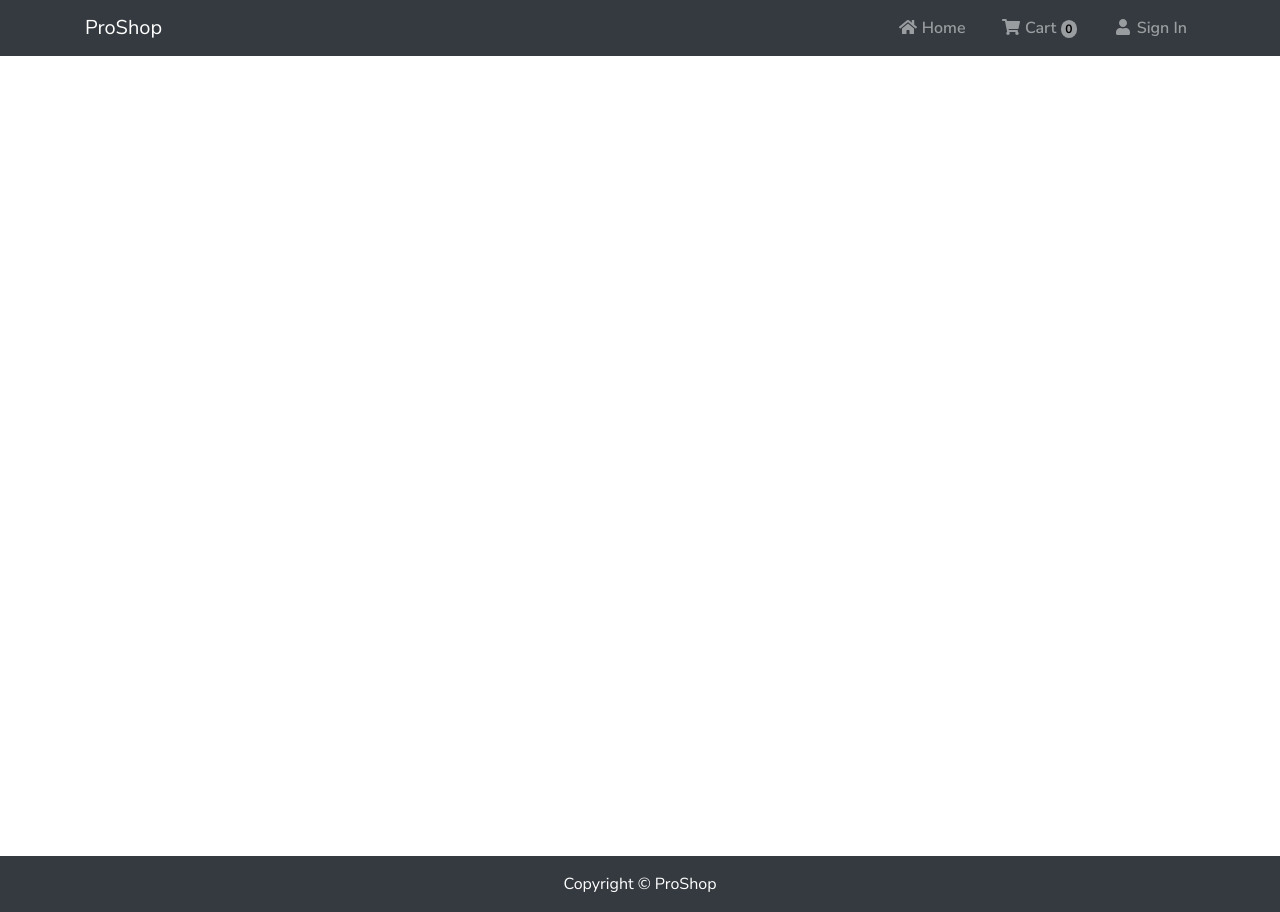
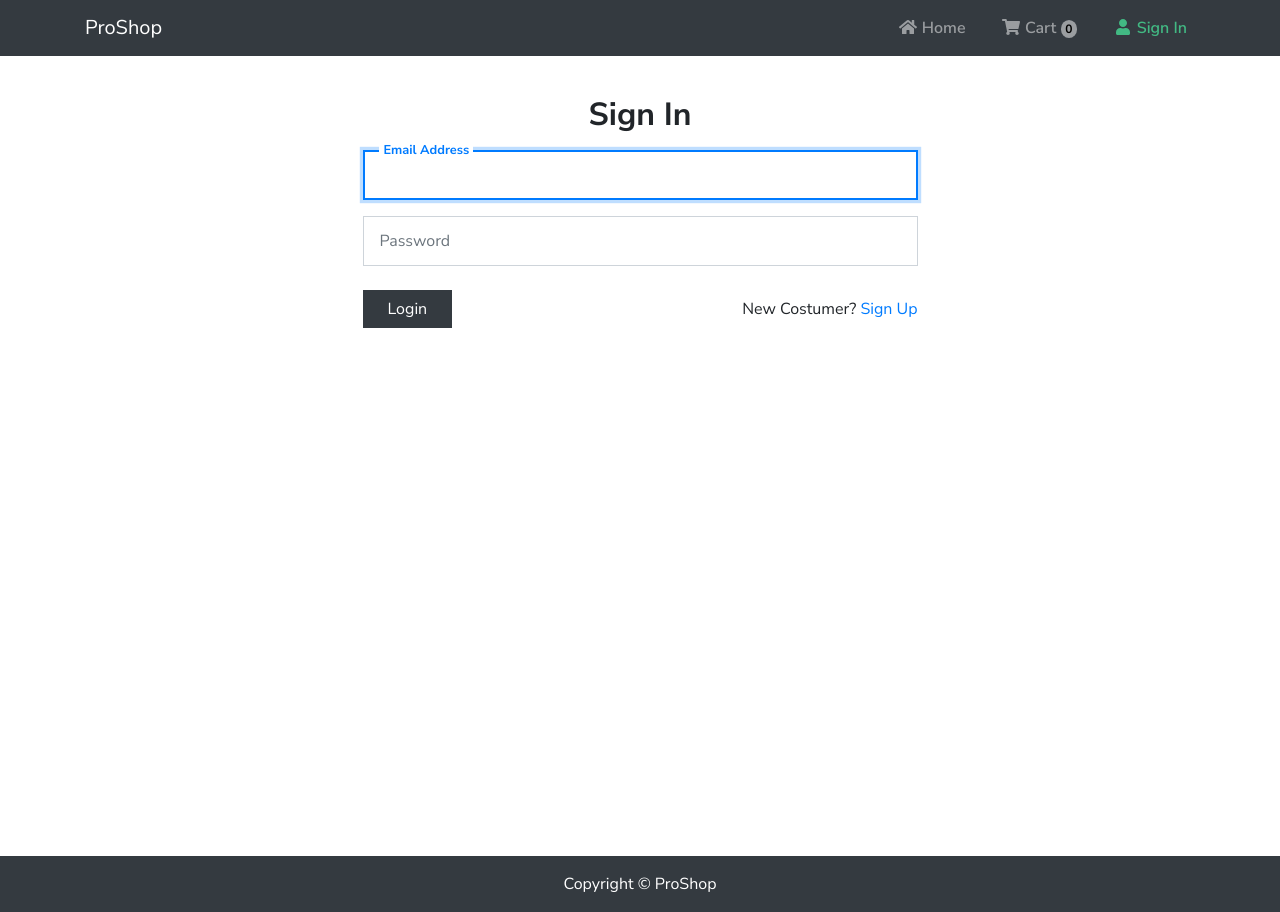
Before and after one commit to dsErick/proshop, a Vue app in the folder frontend/: page /login in a window 1280 px wide. Built offline with nearby package versions, Linux system fonts and the light colour scheme.

Commit message:
User Login Screen & Functionality

```diff
--- a/frontend/src/components/VHeader.vue
+++ b/frontend/src/components/VHeader.vue
@@ -25,14 +25,10 @@
                         </router-link>
                     </li>
                     <li class="nav-item">
-                        <!-- <router-link to="/login" class="nav-link">
+                        <router-link :to="{ name: 'Login' }" class="nav-link">
                             <font-awesome-icon :icon="['fas', 'user']" fixed-width />
                             Sign In
-                        </router-link> -->
-                        <a class="nav-link" href="#">
-                            <font-awesome-icon :icon="['fas', 'user']" fixed-width />
-                            Sign In
-                        </a>
+                        </router-link>
                     </li>
                 </ul>
             </div>
--- /dev/null
+++ b/frontend/src/composables/useUsers.js
@@ -0,0 +1,16 @@
+import { computed } from 'vue'
+import { useStore } from 'vuex'
+
+export default function useUsers() {
+    const store = useStore()
+
+    const user = computed(() => store.getters['getUser'])
+    const authUser = user => store.dispatch('loginUser', user)
+
+    return {
+        user,
+        authUser,
+        isLoading: computed(() => store.getters['utils/isLoading']),
+        error: computed(() => store.getters['utils/getError'])
+    }
+}
--- a/frontend/src/router/index.js
+++ b/frontend/src/router/index.js
@@ -15,6 +15,12 @@ const routes = [
         path: '/cart',
         name: 'Cart',
         component: () => import(/* webpackChunkName: "cart-view" */ '@/views/Cart.vue')
+    },
+
+    {
+        path: '/login',
+        name: 'Login',
+        component: () => import(/* webpackChunkName: "login-view" */ '@/views/Login.vue')
     }
 ]
 
--- a/frontend/src/store/modules/users.js
+++ b/frontend/src/store/modules/users.js
@@ -6,6 +6,7 @@ const initialUserState = () => (JSON.parse(localStorage.getItem('user')) ?? {
     name: '',
     email: '',
     isAdmin: false,
+    token: null
 })
 
 const state = {
--- /dev/null
+++ b/frontend/src/views/Login.vue
@@ -0,0 +1,109 @@
+<template>
+<div id="login" class="container-lg container-fluid">
+    <div class="d-flex flex-column align-items-center">
+        <h2 class="font-weight-bold mb-3 mt-4">Sign In</h2>
+
+        <v-loader v-if="isLoading" />
+
+        <v-alert v-else-if="error.message">
+            {{ error.message }}
+        </v-alert>
+
+        <form @submit.prevent="authUser(formData)">
+            <v-form-input
+                v-model="formData.email"
+                inputId="email"
+                label="Email Address"
+                :autofocus="true"
+                :autocomplete="true"
+            />
+            <v-form-input
+                class="mb-1"
+                v-model="formData.password"
+                inputId="password"
+                label="Password"
+                type="password"
+                :autocomplete="true"
+            />
+
+            <div class="d-flex align-items-center justify-content-between mt-4">
+                <button type="submit" class="btn btn-dark px-4">
+                    Login
+                </button>
+
+                <p class="mb-0">
+                    New Costumer?
+                    <!-- <router-link :to="{ name: 'Register', query: { redirect }}">Sign Up</router-link> -->
+                    <a href="/register">Sign Up</a>
+                </p>
+            </div>
+        </form>
+    </div>
+</div>
+</template>
+
+<script>
+import { reactive, watch, defineAsyncComponent } from 'vue'
+import { useRoute, useRouter } from 'vue-router'
+import VFormInput from '@/components/VFormInput'
+import useUsers from '@/composables/useUsers.js'
+
+export default {
+    name: 'Login',
+    components: {
+        VFormInput,
+        VLoader: defineAsyncComponent(() => import(/* webpackChunkName: "loader-component" */ '@/components/utils/VLoader')),
+        VAlert: defineAsyncComponent(() => import(/* webpackChunkName: "message-component" */ '@/components/utils/VAlert'))
+    },
+    setup() {
+        const route = useRoute()
+        const router = useRouter()
+        const { user, authUser, isLoading, error } = useUsers()
+
+        const formData = reactive({
+            email: '',
+            password: ''
+        })
+        const redirect = route.query.redirect ?? ''
+
+        watch(user.value, user => {
+            if (user._id) router.push(`/${redirect}`)
+        }, { immediate: true })
+
+        return {
+            formData,
+            redirect,
+            authUser,
+            isLoading,
+            error
+        }
+    }
+}
+</script>
+
+<style scoped lang="scss">
+#login {
+    .d-flex > .alert,
+    .d-flex > form {
+        min-width: 50%;
+    }
+}
+
+@media (max-width: 767px) {
+    #login {
+        .d-flex > .alert,
+        .d-flex > form {
+            min-width: 75%;
+        }
+    }
+}
+
+@media (max-width: 575px) {
+    #login {
+        .d-flex > .alert,
+        .d-flex > form {
+            min-width: 90%;
+        }
+    }
+}
+</style>
```
